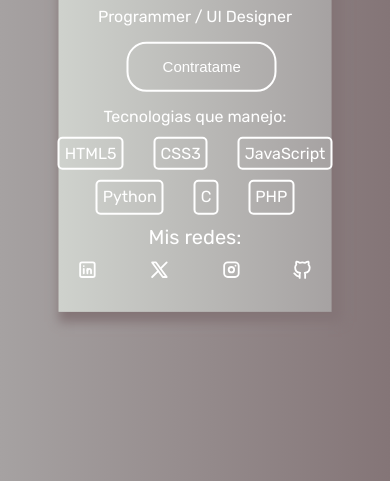
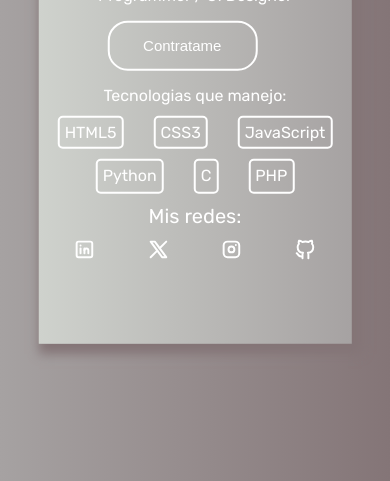
Before and after one commit to Martin140706/Profile-card, a plain HTML site: page index.html in a window 390 px wide. Shown: the part 363-844 px from the top of the page. Drawn offline with nearby package versions, Linux system fonts and the light colour scheme.

Commit message:
Responsive para muchas pantallas

```diff
--- a/style.css
+++ b/style.css
@@ -244,3 +244,79 @@ p {
         margin-left: 25%;
     }
 }
+
+@media screen and (max-width: 430px) {
+    .general-container {
+        height: 65%;
+    }
+}
+
+@media screen and (max-width: 420px) {
+    .general-container {
+        height: 70%;
+    }
+}
+
+@media screen and (max-width: 415px) {
+    .general-container {
+        height: 60%;
+    }
+}
+
+@media screen and (max-width: 414px) {
+    .general-container {
+        height: 68%;
+    }
+}
+
+@media screen and (max-width: 412px) {
+    .general-container {
+        height: 60%;
+    }
+}
+
+@media screen and (max-width: 400px) {
+    .general-container {
+        height: 75%;
+        padding: 10px;
+    }
+
+    button {
+        margin-left: 20%;
+    }
+
+    .tec-leng {
+        margin-right: 20px;
+        margin-left: 20px;
+    }
+}
+
+@media screen and (max-width: 393px) {
+    .general-container {
+        width: 75%;
+        height: 65%;
+    }
+}
+
+@media screen and (max-width: 380px) {
+    .general-container {
+        height: 75%;
+    }
+
+    button {
+        margin-left: 25%;
+    }
+}
+
+@media screen and (max-width: 360px) and (max-height: 880px) {
+    .general-container {
+        height: 80%;
+    }
+}
+
+@media screen and (max-width: 320px) {
+    .general-container {
+        width: 84%;
+        height: 105%;
+    }
+}
```
